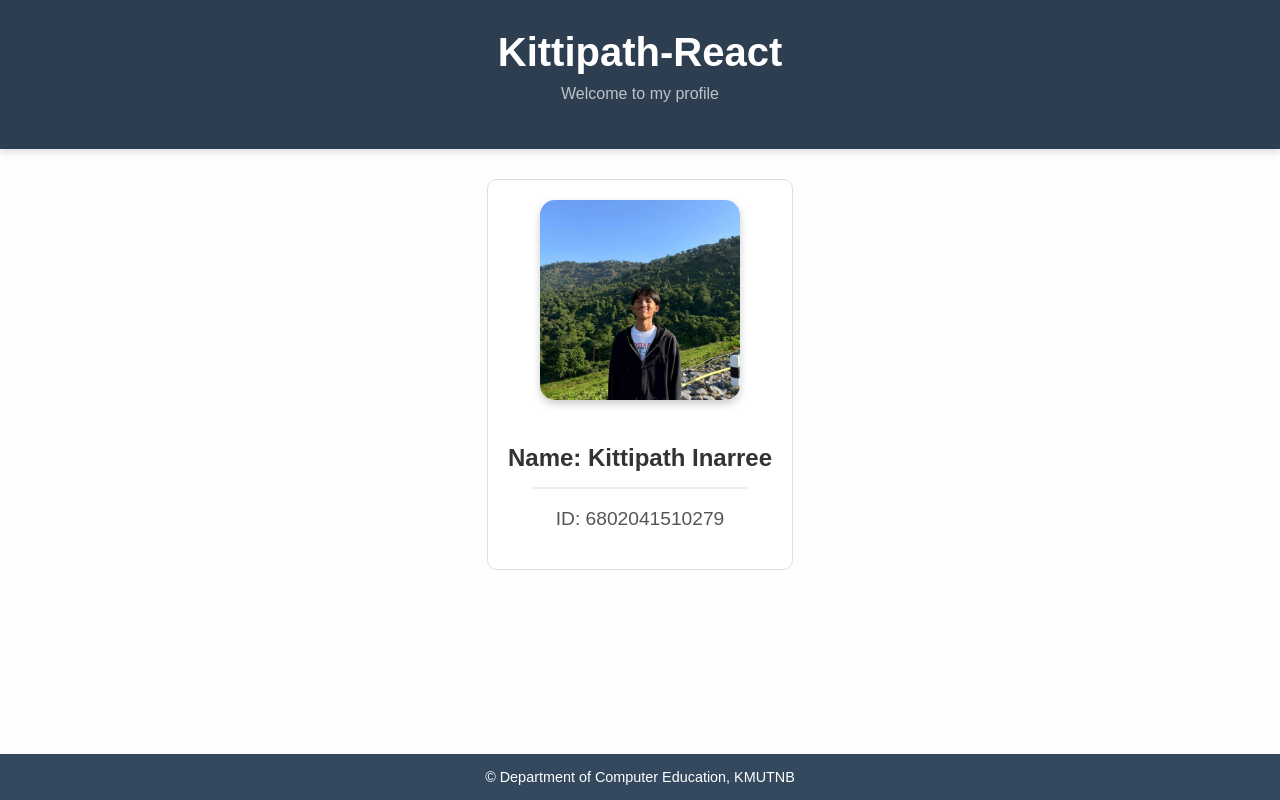
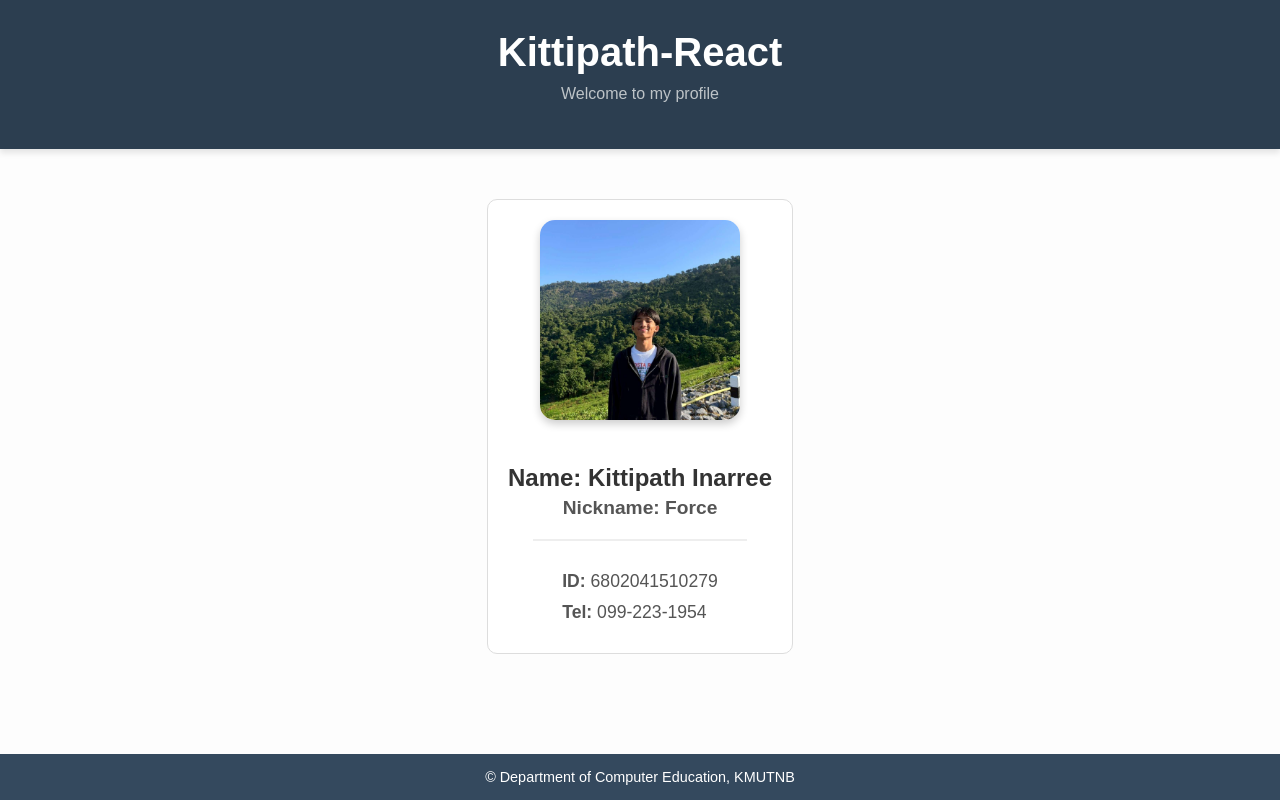
Before and after one commit to Kittipathin/kittipath-react, a React (Create React App) app: page / in a window 1280 px wide. Built offline with nearby package versions, Linux system fonts and the light colour scheme.

Commit message:
newchn1958

```diff
--- a/src/components/Student.jsx
+++ b/src/components/Student.jsx
@@ -1,36 +1,48 @@
-// Student.jsx
-import smilee from './smilee.jpg'; // (อย่าลืมเช็คไฟล์รูปนะครับ)
+// ไฟล์: Student.jsx
+import smilee from './smilee.jpg'; // (เช็คชื่อไฟล์รูปให้ตรงนะครับ)
 
 function Student() {
     return(
         <div style={{
-            textAlign: 'center',       // จัดข้อความและรูปให้อยู่กลาง
-            maxWidth: '600px',         // ไม่ให้กว้างเกินไปเวลาเปิดในคอม
+            textAlign: 'center',
+            maxWidth: '600px',
             padding: '20px',
-            border: '1px solid #ddd',  // เส้นขอบสีเทาบางๆ (ดูเรียบร้อย)
-            borderRadius: '10px',      // มุมโค้งมนนิดหน่อย
-            backgroundColor: 'white'   // พื้นหลังกล่องเป็นสีขาว
+            border: '1px solid #ddd',
+            borderRadius: '10px',
+            backgroundColor: 'white',
+            margin: '20px auto' // จัดกึ่งกลางหน้าจอ (แนวนอน)
         }}>
             {/* รูปภาพ */}
             <img src={smilee} alt='My Profile' style={{
-                width: '200px',        // ขนาดกำลังดี
+                width: '200px',
                 height: '200px',
-                objectFit: 'cover',    // กันภาพเบี้ยว
-                borderRadius: '15px',  // มุมโค้งมน (ถ้าอยากได้วงกลมแก้เป็น 50%)
+                objectFit: 'cover',
+                borderRadius: '15px',
                 marginBottom: '20px',
-                boxShadow: '0 4px 8px rgba(0,0,0,0.2)' // เงารูปภาพ
+                boxShadow: '0 4px 8px rgba(0,0,0,0.2)'
             }} />
 
-            {/* ข้อมูล */}
-            <h2 style={{ color: '#333', marginBottom: '10px' }}>
+            {/* ส่วนชื่อและชื่อเล่น */}
+            <h2 style={{ color: '#333', marginBottom: '5px' }}>
                 Name: Kittipath Inarree
             </h2>
+            <p style={{ fontSize: '1.2rem', color: '#555', marginTop: '0', fontWeight: 'bold' }}>
+                Nickname: Force
+            </p>
 
-            <hr style={{ width: '80%', margin: '15px auto', border: '0.5px solid #eee' }} />
+            {/* เส้นคั่น */}
+            <hr style={{ width: '80%', margin: '20px auto', border: '0.5px solid #eee' }} />
 
-            <p style={{ fontSize: '1.2rem', color: '#555' }}>
-                ID: 6802041510279
-            </p>
+            {/* ส่วนข้อมูลติดต่อ */}
+            <div style={{ textAlign: 'left', display: 'inline-block' }}>
+                {/* ใช้ div ครอบเพื่อให้จัดชิดซ้ายแต่ยังอยู่กลางกล่อง */}
+                <p style={{ fontSize: '1.1rem', color: '#555', margin: '10px 0' }}>
+                    <strong>ID:</strong> 6802041510279
+                </p>
+                <p style={{ fontSize: '1.1rem', color: '#555', margin: '10px 0' }}>
+                    <strong>Tel:</strong> 099-223-1954  {/* <-- แก้เบอร์ตรงนี้ได้เลยครับ */}
+                </p>
+            </div>
         </div>
     )
 }
```
